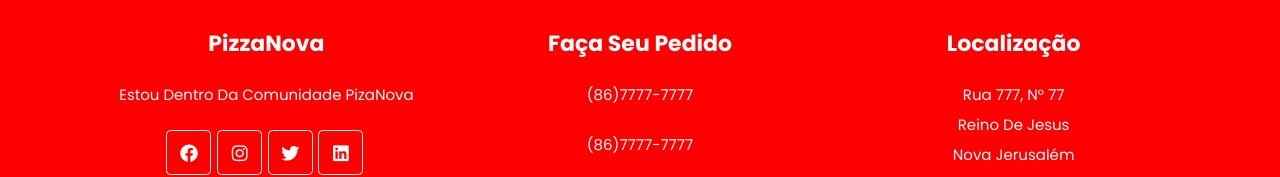
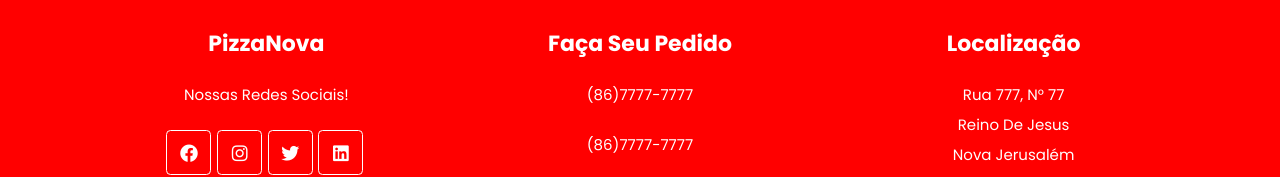
Before and after one commit to francisconeponuceno/site-pizzaria, a plain HTML site: page index.html in a window 1280 px wide. Shown: the part 3110-3287 px from the top of the page. Drawn offline with nearby package versions, Linux system fonts and the light colour scheme.

Commit message:
atualizacao

```diff
--- a/index.html
+++ b/index.html
@@ -447,7 +447,7 @@
             <!--INICIO ITEM RODAPÉ DO SITE  -->
             <div class="box">
                 <h3>PizzaNova</h3>
-                <p>Estou dentro da comunidade PizaNova</p>
+                <p>Nossas redes Sociais!</p>
                 <div class="rede-sociais">
                     <a href="" class="fab fa-facebook"></a>
                     <a href="" class="fab fa-instagram"></a>
```
